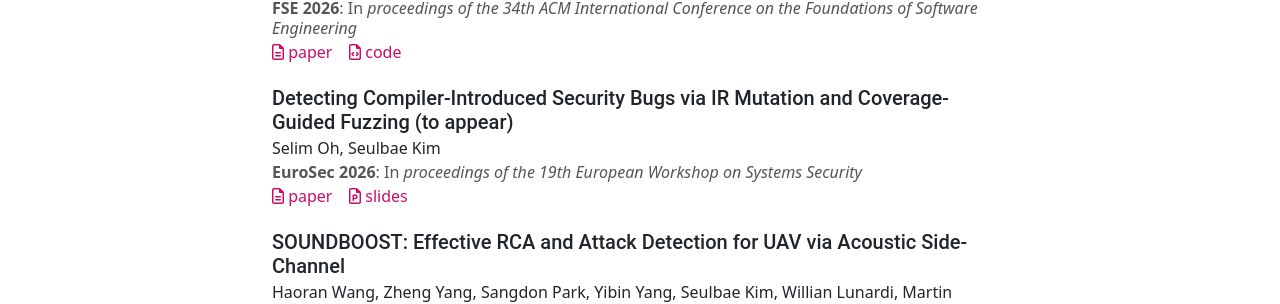
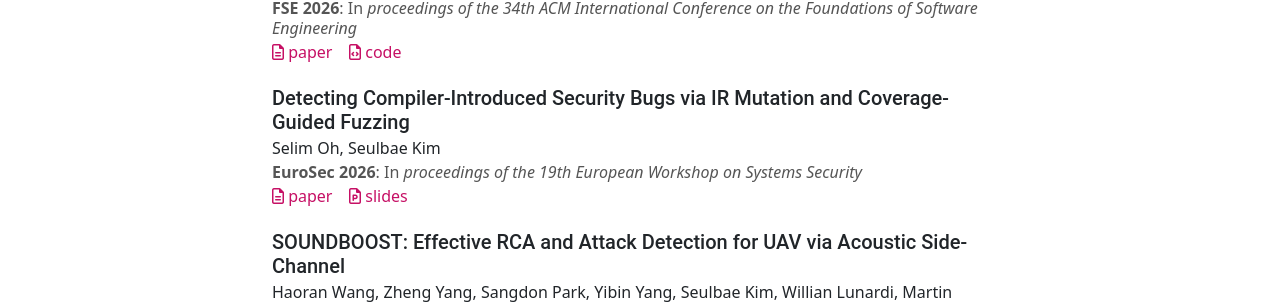
Before and after one commit to postech-compsec/postech-compsec.github.io, a Jekyll site: the page built from pages/publications.md, in a window 1280 px wide. Shown: the part 209-513 px from the top of the page. Built offline with Jekyll 4.4.1, drawn with Linux system fonts in a browser that asks for light colours; nearby versions of some CDN libraries.

Commit message:
published

```diff
--- a/_data/publications.yml
+++ b/_data/publications.yml
@@ -8,7 +8,7 @@
   file: "lee:swarmbox"
   code: "https://github.com/postech-compsec/swarmbox"
 
-- title: "Detecting Compiler-Introduced Security Bugs via IR Mutation and Coverage-Guided Fuzzing (to appear)"
+- title: "Detecting Compiler-Introduced Security Bugs via IR Mutation and Coverage-Guided Fuzzing"
   author: Selim Oh and Seulbae Kim
   venue: 19th European Workshop on Systems Security
   abbrev: EuroSec 2026
```
